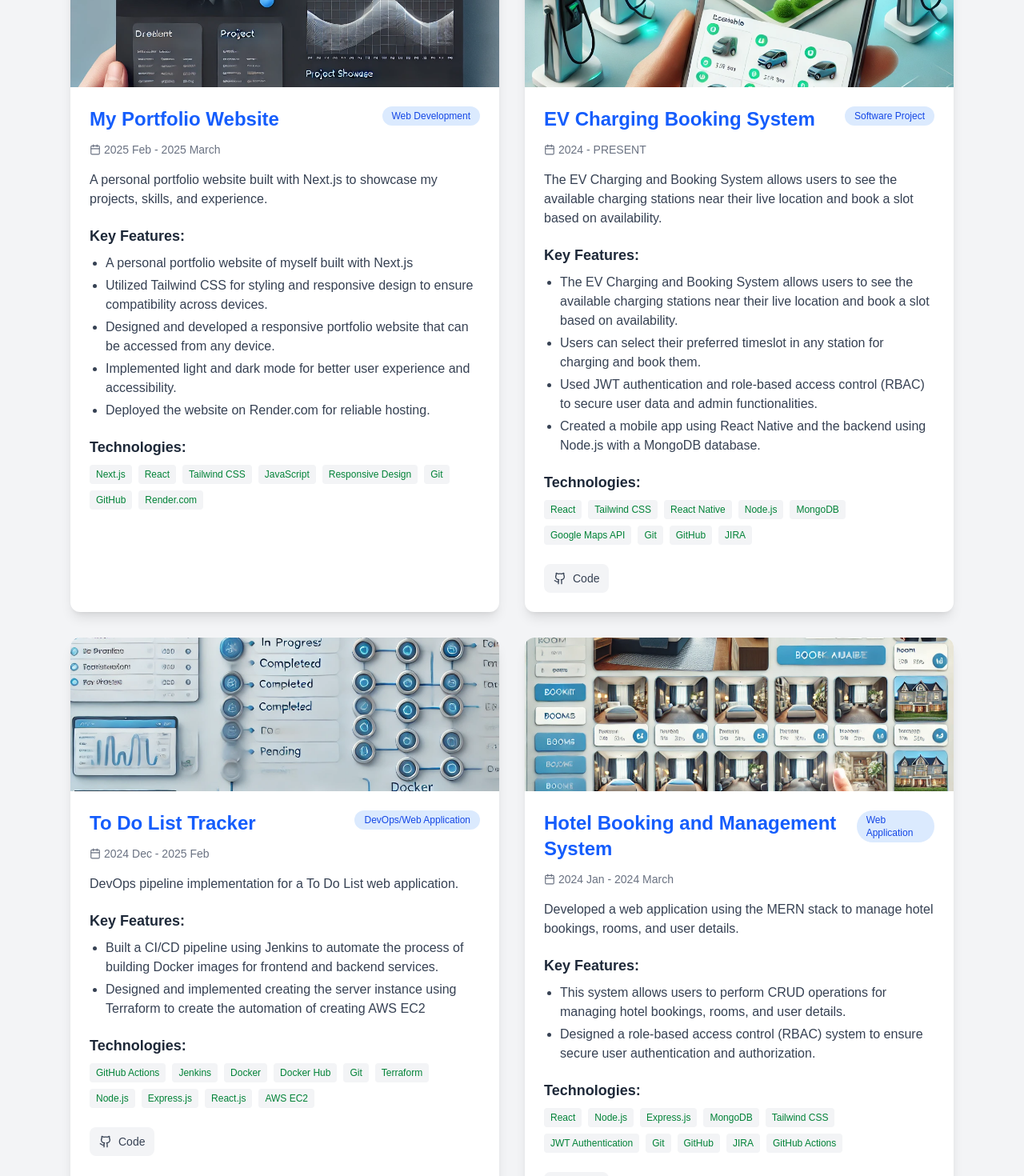
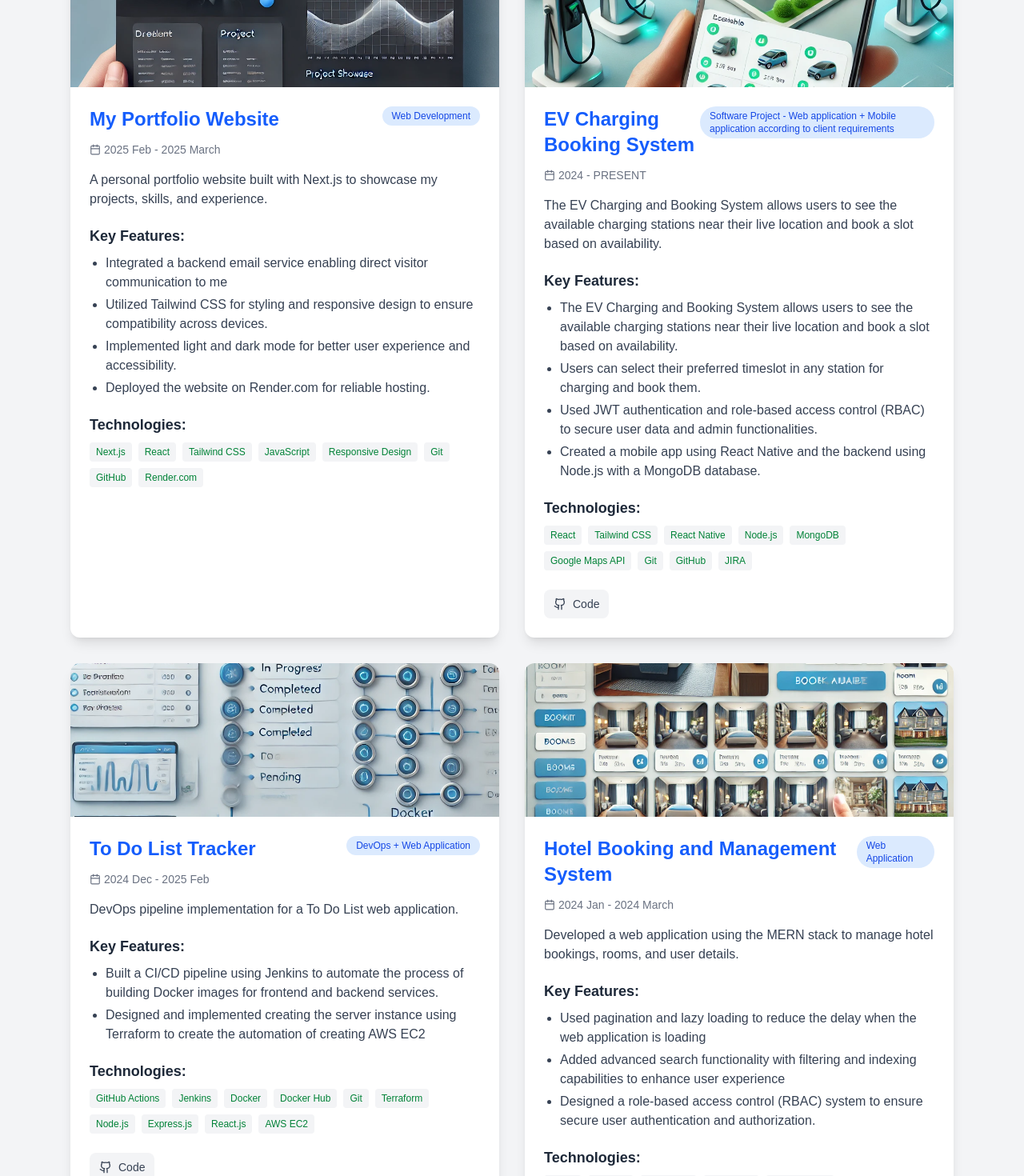
Before and after one commit to chavee716/PortfolioWeb, a Next.js app in the folder my-portfolio/: page / in a window 1280 px wide. Shown: the part 3000-4470 px from the top of the page at 80% size. Built offline with nearby package versions, Linux system fonts and the light colour scheme.

Commit message:
made some project description changes

```diff
--- a/my-portfolio/pages/projects.js
+++ b/my-portfolio/pages/projects.js
@@ -16,9 +16,8 @@ export default function Projects({ isDarkMode }) {
       image: "/images/portfolio-website.png",
       technologies: ["Next.js", "React", "Tailwind CSS", "JavaScript", "Responsive Design", "Git", "GitHub", "Render.com"],
       keyPoints: [
-        "A personal portfolio website of myself built with Next.js",
+        "Integrated a backend email service enabling direct visitor communication to me",
         "Utilized Tailwind CSS for styling and responsive design to ensure compatibility across devices.",
-        "Designed and developed a responsive portfolio website that can be accessed from any device.",
         "Implemented light and dark mode for better user experience and accessibility.",
         "Deployed the website on Render.com for reliable hosting."
       ],
@@ -30,7 +29,7 @@ export default function Projects({ isDarkMode }) {
     {
       title: "EV Charging Booking System",
       period: "2024 - PRESENT",
-      type: "Software Project",
+      type: "Software Project - Web application + Mobile application according to client requirements",
       category: "mobile",
       description: "The EV Charging and Booking System allows users to see the available charging stations near their live location and book a slot based on availability.",
       image: "/images/ev-charging-app.png",
@@ -49,7 +48,7 @@ export default function Projects({ isDarkMode }) {
     {
       title: "To Do List Tracker",
       period: "2024 Dec - 2025 Feb",
-      type: "DevOps/Web Application",
+      type: "DevOps + Web Application",
       category: "devops",
       description: "DevOps pipeline implementation for a To Do List web application.",
       image: "/images/todo-list-app.png",
@@ -72,7 +71,8 @@ export default function Projects({ isDarkMode }) {
       image: "/images/hotel-booking-system.png",
       technologies: ["React", "Node.js", "Express.js", "MongoDB", "Tailwind CSS", "JWT Authentication", "Git", "GitHub", "JIRA", "GitHub Actions"],
       keyPoints: [
-        "This system allows users to perform CRUD operations for managing hotel bookings, rooms, and user details.",
+        "Used pagination and lazy loading to reduce the delay when the web application is loading",
+        "Added advanced search functionality with filtering and indexing capabilities to enhance user experience",
         "Designed a role-based access control (RBAC) system to ensure secure user authentication and authorization."
 
       ],
@@ -109,6 +109,7 @@ export default function Projects({ isDarkMode }) {
       technologies: ["MySQL", "Visual Paradigm"],
       keyPoints: [
         "Created a 2NF schema to ensure consistent, non-redundant data.",
+        "Reduced the time up to 2-3 seconds for Database Queries on average through indexing",
         "Used advanced SQL operations, including joins, unions, nested queries, and aggregates for efficient data management.",
         "Executed full outer joins, Cartesian products, and nested queries to retrieve required information."
       ],
```
